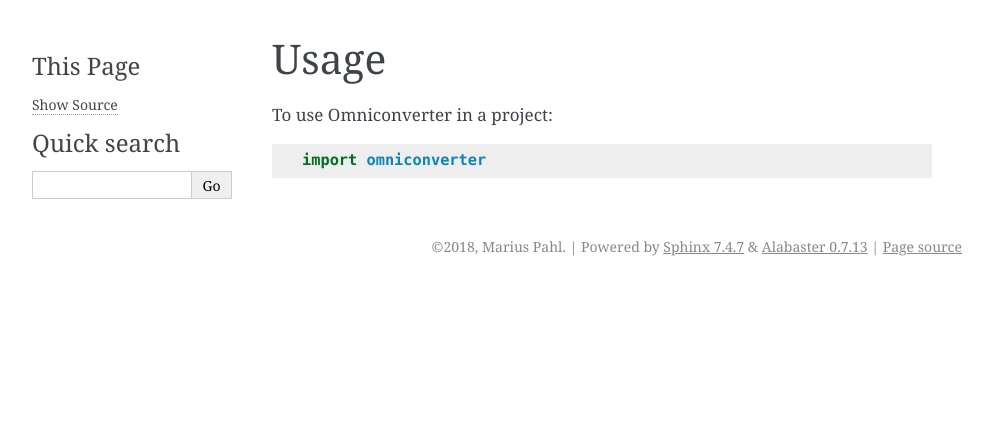
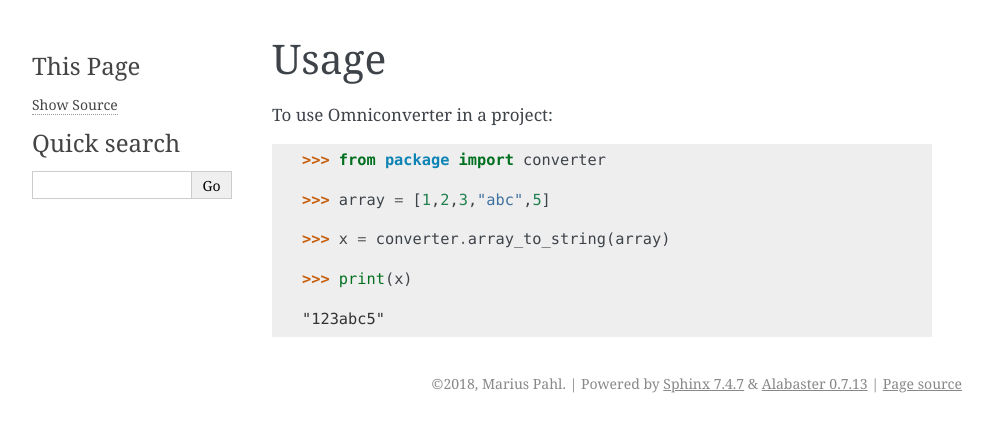
Before and after one commit to mpahl/omniconverter, a Sphinx documentation site: the page built from docs/usage.rst, in a window 1280 px wide. Shown: the top 432 px of the page, without its empty margins (148-1141 px from the left). Built offline with Sphinx 7.4.7, drawn with Linux system fonts in a browser that asks for light colours.

Commit message:
Update usage in documentation

```diff
--- a/docs/usage.rst
+++ b/docs/usage.rst
@@ -4,4 +4,12 @@ Usage
 
 To use Omniconverter in a project::
 
-    import omniconverter
+    >>> from package import converter
+
+    >>> array = [1,2,3,"abc",5]
+
+    >>> x = converter.array_to_string(array)
+
+    >>> print(x)
+
+    "123abc5"
```
